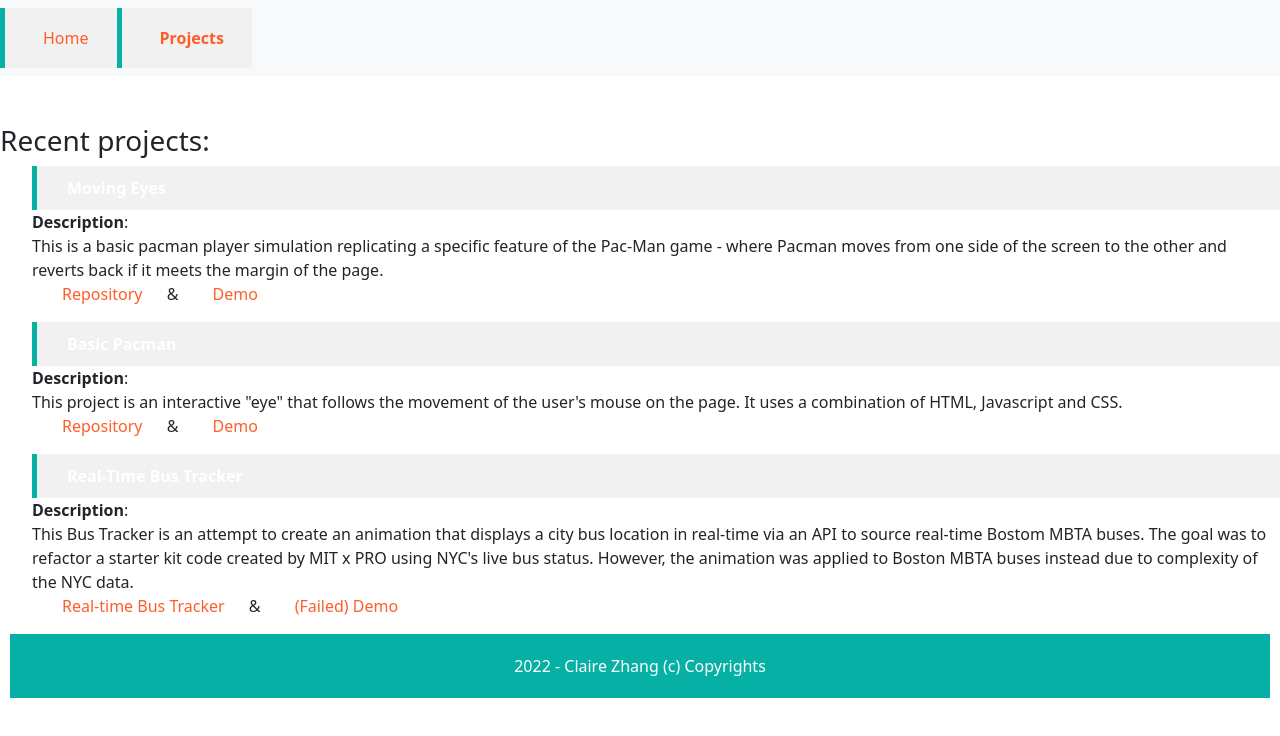
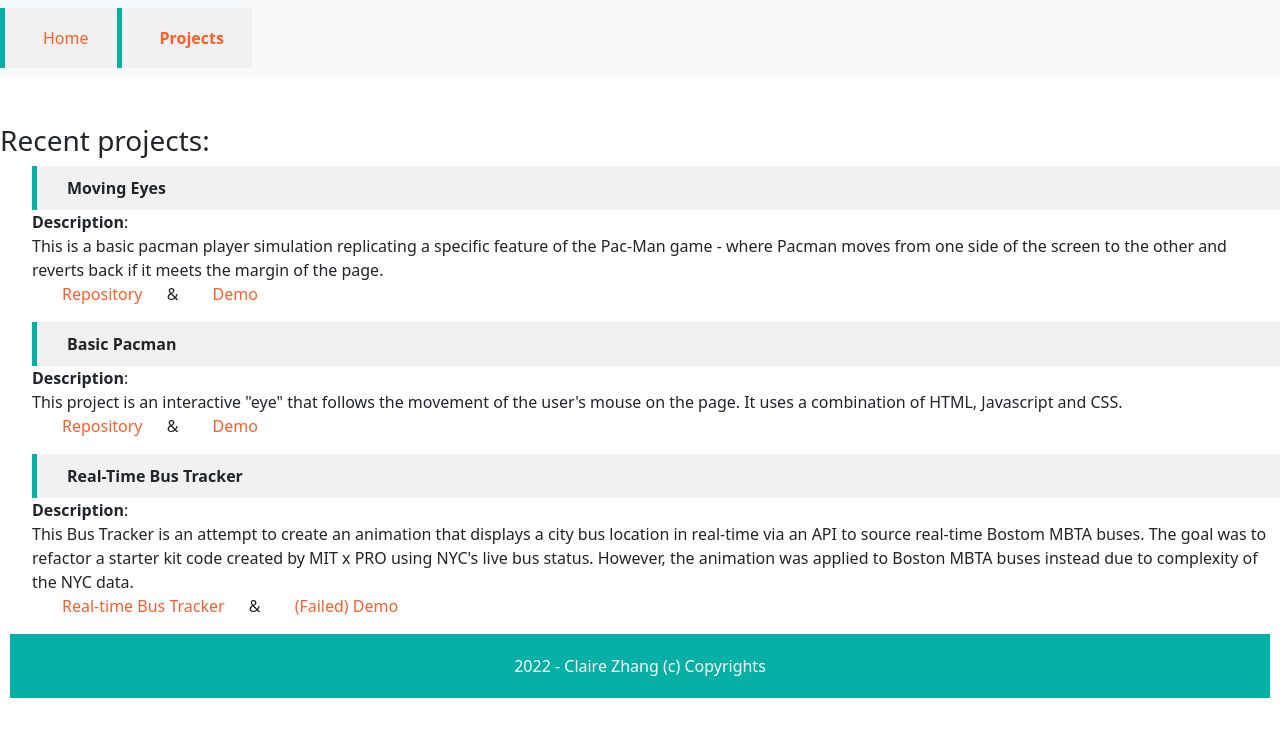
Before and after one commit to CK-Labs/claireyyz, a plain HTML site: page projectpage.html in a window 1280 px wide. Drawn offline with nearby package versions, Linux system fonts and the light colour scheme.

Commit message:
Update styles.css

```diff
--- a/styles.css
+++ b/styles.css
@@ -42,8 +42,6 @@ padding-right: 20px;
 border-left: 5px solid #07b0a5;
 background-color: #f1f1f1;
 list-style-type: none;
-color: #ffff
-
 }
 
 
```
